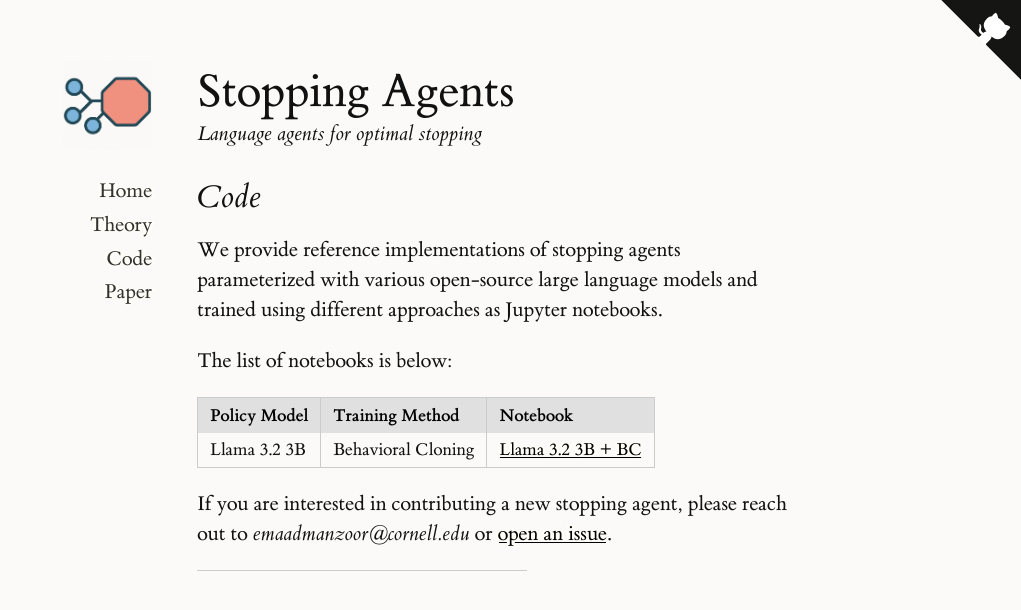
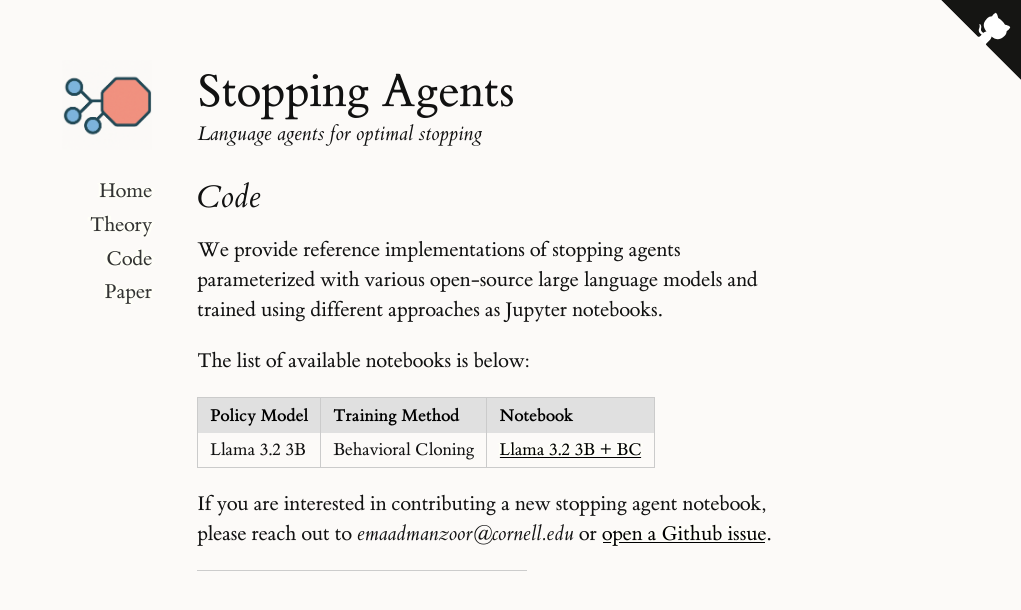
Before and after one commit to emaadmanzoor/stopping-agents, a Jekyll site: the page built from code.md, in a window 1280 px wide. Shown: the top 610 px of the page, without its empty margins (259-1280 px from the left). Built offline with Jekyll 4.4.1, drawn with Linux system fonts in a browser that asks for light colours.

Commit message:
Update code.md

```diff
--- a/code.md
+++ b/code.md
@@ -16,14 +16,14 @@
 parameterized with various open-source large language models
 and trained using different approaches as Jupyter notebooks.
 
-The list of notebooks is below:
+The list of available notebooks is below:
 
 {:class="pure-table" style="font-size: 1.2rem;"}
 | Policy Model | Training Method | Notebook |
 | ------------ | --------------- | -------- |
 | Llama 3.2 3B | Behavioral Cloning | [Llama 3.2 3B + BC](https://github.com/emaadmanzoor/stopping-agents/blob/main/notebooks/llama_3.2_3B_BC.ipynb) |
 
-If you are interested in contributing a new stopping agent, please reach out
-to *emaadmanzoor@cornell.edu* or [open an issue](https://github.com/emaadmanzoor/stopping-agents/issues).
+If you are interested in contributing a new stopping agent notebook, please reach out
+to *emaadmanzoor@cornell.edu* or [open a Github issue](https://github.com/emaadmanzoor/stopping-agents/issues).
 
 <hr/>
```
